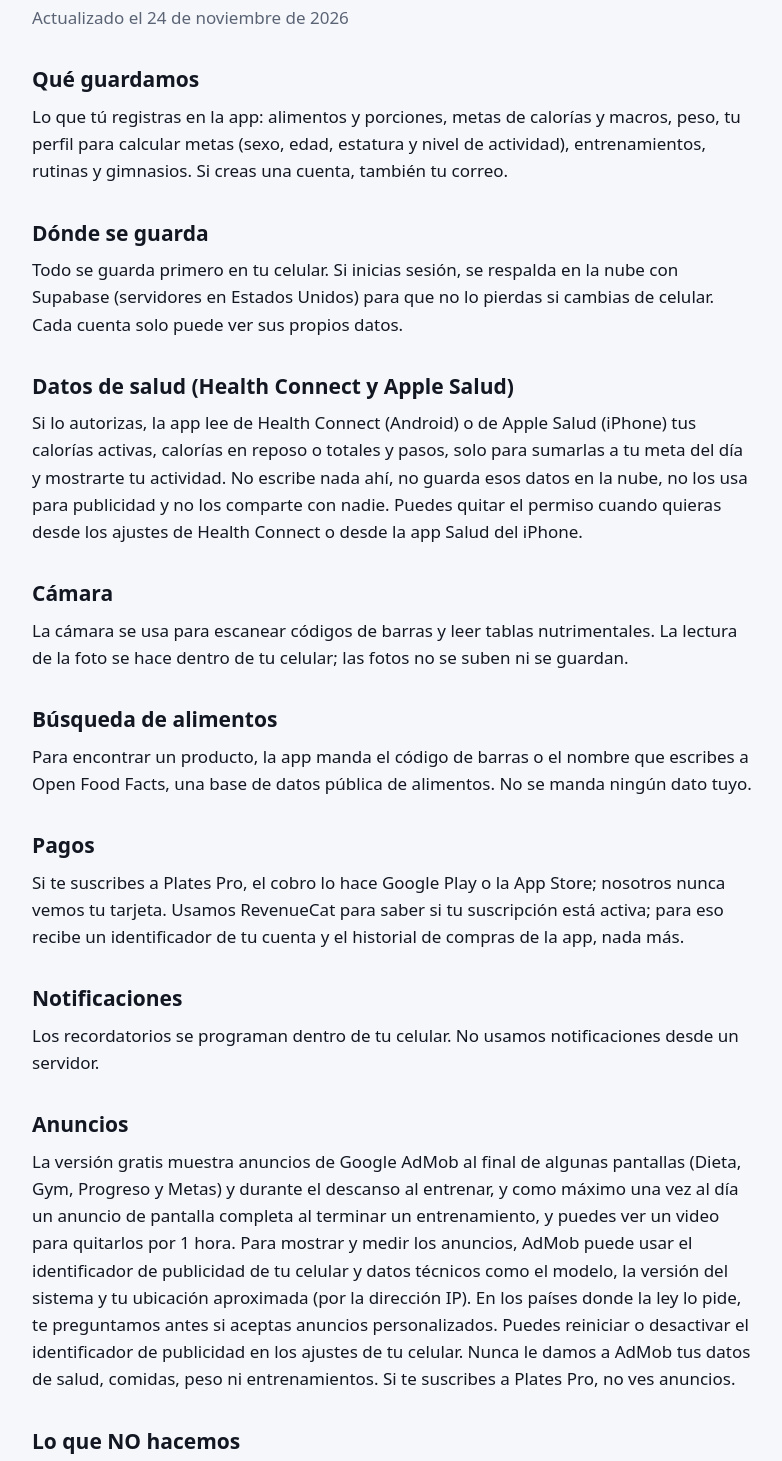
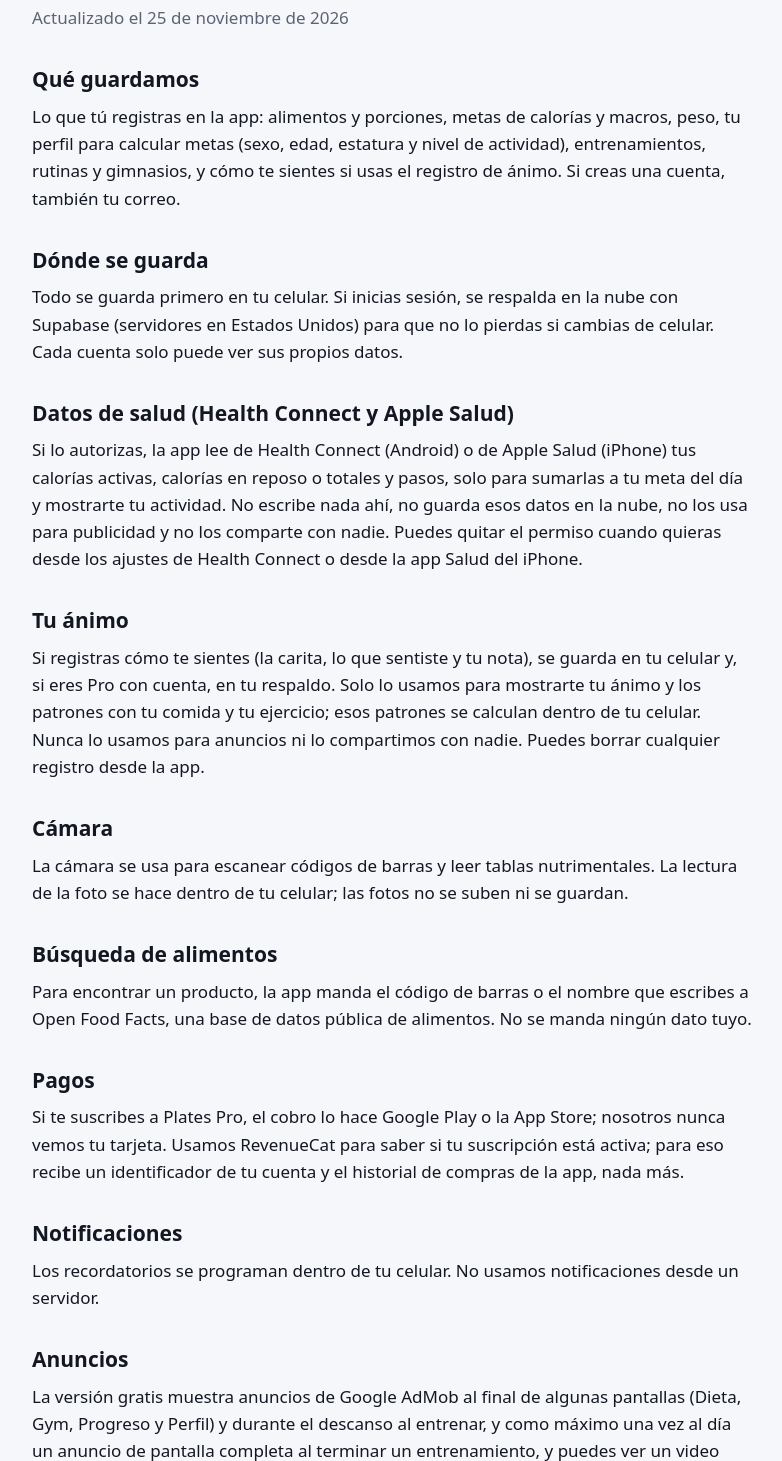
Before and after one commit to noetherstudios/noetherstudios.github.io, a plain HTML site: page plates/privacidad/index.html in a window 1280 px wide. Shown: the part 227-1688 px from the top of the page, without its empty margins (248-1030 px from the left). Drawn offline with Linux system fonts and the light colour scheme.

Commit message:
Plates: aviso de privacidad con registro de animo

```diff
--- a/plates/privacidad/index.html
+++ b/plates/privacidad/index.html
@@ -52,13 +52,15 @@ footer { margin-top:56px; color:var(--suave); font-size:14px; }
 </svg><span>NOETHER STUDIOS</span></a></header>
 <div class="encabezado-aviso"><p><strong>Plates</strong></p><nav class="idioma" aria-label="Idioma / Language"><span>ES</span><a href="../privacy/" hreflang="en" lang="en">EN</a></nav></div>
 <h1>Aviso de privacidad</h1>
-<p><em>Actualizado el 24 de noviembre de 2026</em></p>
+<p><em>Actualizado el 25 de noviembre de 2026</em></p>
 <h2>Qué guardamos</h2>
-<p>Lo que tú registras en la app: alimentos y porciones, metas de calorías y macros, peso, tu perfil para calcular metas (sexo, edad, estatura y nivel de actividad), entrenamientos, rutinas y gimnasios. Si creas una cuenta, también tu correo.</p>
+<p>Lo que tú registras en la app: alimentos y porciones, metas de calorías y macros, peso, tu perfil para calcular metas (sexo, edad, estatura y nivel de actividad), entrenamientos, rutinas y gimnasios, y cómo te sientes si usas el registro de ánimo. Si creas una cuenta, también tu correo.</p>
 <h2>Dónde se guarda</h2>
 <p>Todo se guarda primero en tu celular. Si inicias sesión, se respalda en la nube con Supabase (servidores en Estados Unidos) para que no lo pierdas si cambias de celular. Cada cuenta solo puede ver sus propios datos.</p>
 <h2>Datos de salud (Health Connect y Apple Salud)</h2>
 <p>Si lo autorizas, la app lee de Health Connect (Android) o de Apple Salud (iPhone) tus calorías activas, calorías en reposo o totales y pasos, solo para sumarlas a tu meta del día y mostrarte tu actividad. No escribe nada ahí, no guarda esos datos en la nube, no los usa para publicidad y no los comparte con nadie. Puedes quitar el permiso cuando quieras desde los ajustes de Health Connect o desde la app Salud del iPhone.</p>
+<h2>Tu ánimo</h2>
+<p>Si registras cómo te sientes (la carita, lo que sentiste y tu nota), se guarda en tu celular y, si eres Pro con cuenta, en tu respaldo. Solo lo usamos para mostrarte tu ánimo y los patrones con tu comida y tu ejercicio; esos patrones se calculan dentro de tu celular. Nunca lo usamos para anuncios ni lo compartimos con nadie. Puedes borrar cualquier registro desde la app.</p>
 <h2>Cámara</h2>
 <p>La cámara se usa para escanear códigos de barras y leer tablas nutrimentales. La lectura de la foto se hace dentro de tu celular; las fotos no se suben ni se guardan.</p>
 <h2>Búsqueda de alimentos</h2>
@@ -68,7 +70,7 @@ footer { margin-top:56px; color:var(--suave); font-size:14px; }
 <h2>Notificaciones</h2>
 <p>Los recordatorios se programan dentro de tu celular. No usamos notificaciones desde un servidor.</p>
 <h2>Anuncios</h2>
-<p>La versión gratis muestra anuncios de Google AdMob al final de algunas pantallas (Dieta, Gym, Progreso y Metas) y durante el descanso al entrenar, y como máximo una vez al día un anuncio de pantalla completa al terminar un entrenamiento, y puedes ver un video para quitarlos por 1 hora. Para mostrar y medir los anuncios, AdMob puede usar el identificador de publicidad de tu celular y datos técnicos como el modelo, la versión del sistema y tu ubicación aproximada (por la dirección IP). En los países donde la ley lo pide, te preguntamos antes si aceptas anuncios personalizados. Puedes reiniciar o desactivar el identificador de publicidad en los ajustes de tu celular. Nunca le damos a AdMob tus datos de salud, comidas, peso ni entrenamientos. Si te suscribes a Plates Pro, no ves anuncios.</p>
+<p>La versión gratis muestra anuncios de Google AdMob al final de algunas pantallas (Dieta, Gym, Progreso y Perfil) y durante el descanso al entrenar, y como máximo una vez al día un anuncio de pantalla completa al terminar un entrenamiento, y puedes ver un video para quitarlos por 1 hora. Para mostrar y medir los anuncios, AdMob puede usar el identificador de publicidad de tu celular y datos técnicos como el modelo, la versión del sistema y tu ubicación aproximada (por la dirección IP). En los países donde la ley lo pide, te preguntamos antes si aceptas anuncios personalizados. Puedes reiniciar o desactivar el identificador de publicidad en los ajustes de tu celular. Nunca le damos a AdMob tus datos de salud, ánimo, comidas, peso ni entrenamientos. Si te suscribes a Plates Pro, no ves anuncios.</p>
 <h2>Lo que NO hacemos</h2>
 <p>No vendemos tus datos y no compartimos tu información de salud, comidas, peso ni entrenamientos con nadie. Solo usamos los servicios mencionados que hacen funcionar la app (Supabase, RevenueCat, Open Food Facts y Google AdMob para los anuncios).</p>
 <h2>Borrar tus datos</h2>
```
Also changed, not shown: plates/privacy/index.html (+5 -3 lines).
